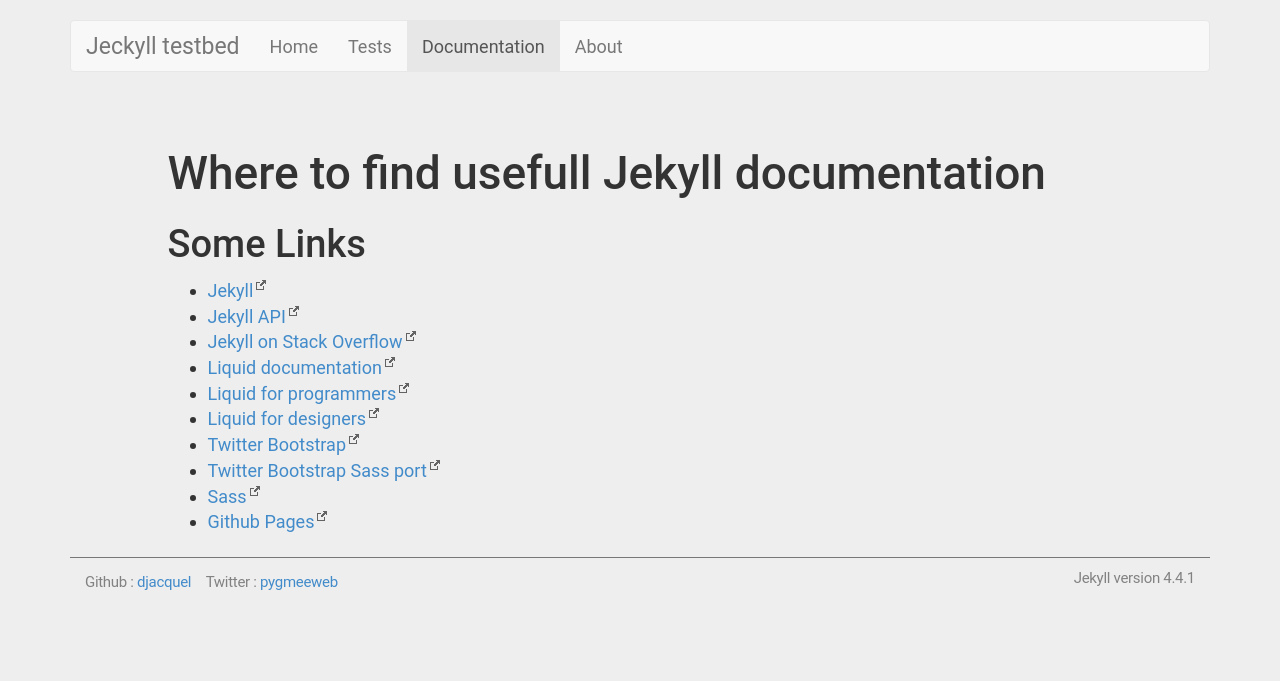
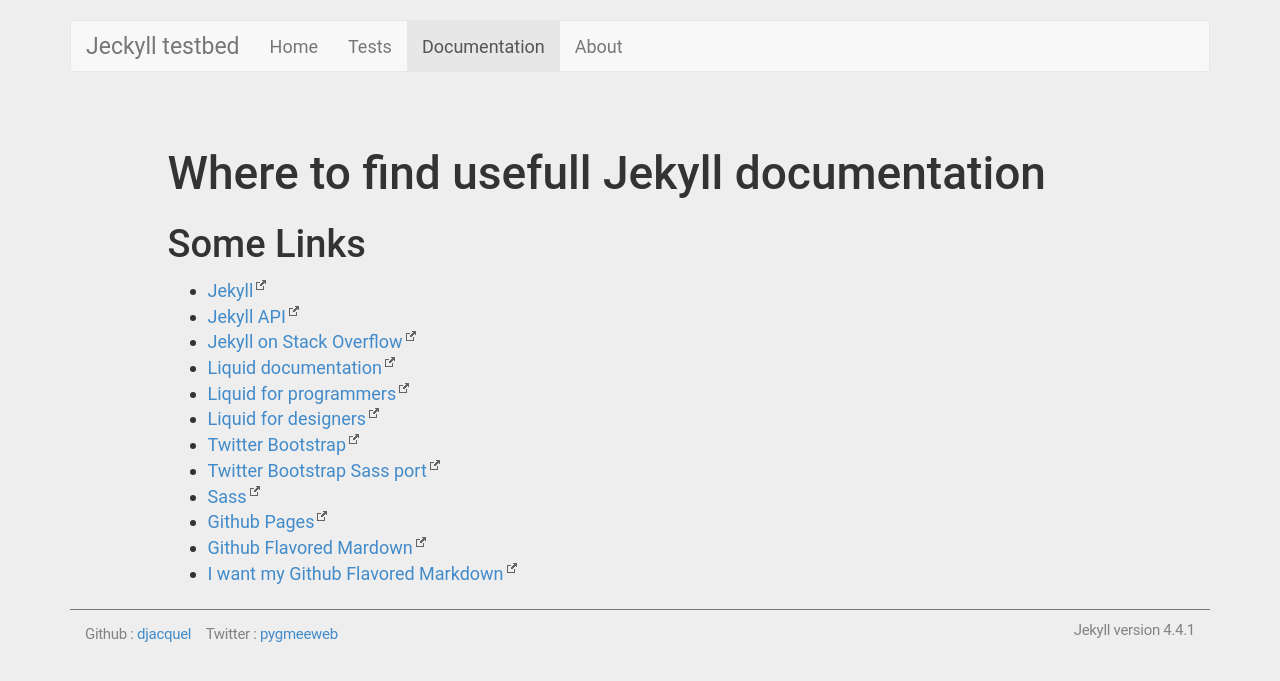
Before and after one commit to djacquel/JekyllDoc, a Jekyll site: the page built from documentation/index.html, in a window 1280 px wide. Shown: the top 681 px of the page. Built offline with Jekyll 4.4.1, drawn with Linux system fonts in a browser that asks for light colours; nearby versions of some CDN libraries.

Commit message:
added link to library

```diff
--- a/_data/links.yml
+++ b/_data/links.yml
@@ -28,6 +28,7 @@
     name: Liquid for designers
 
 
+
   twb:
     url:  https://github.com/twbs/bootstrap
     name: Twitter Bootstrap
@@ -44,6 +45,15 @@
     url:  https://pages.github.com/
     name: Github Pages
 
+  gfm:
+    url:  https://pages.github.com/
+    name: Github Flavored Mardown
+
+
+  mkdncompare:
+    url: http://ajoz.github.io/2014/06/29/i-want-my-github-flavored-markdown/
+    name: I want my Github Flavored Markdown
+
 various:
 
   ruby:
```
